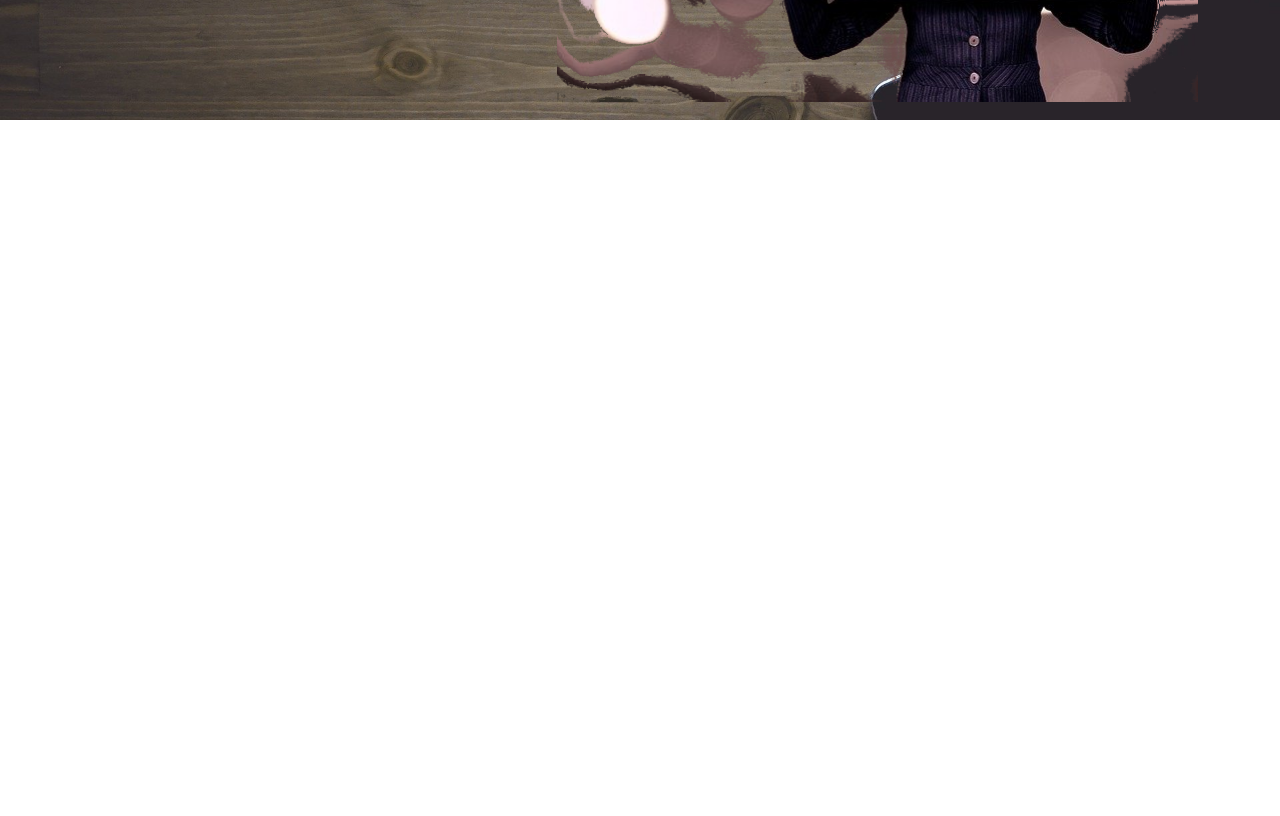
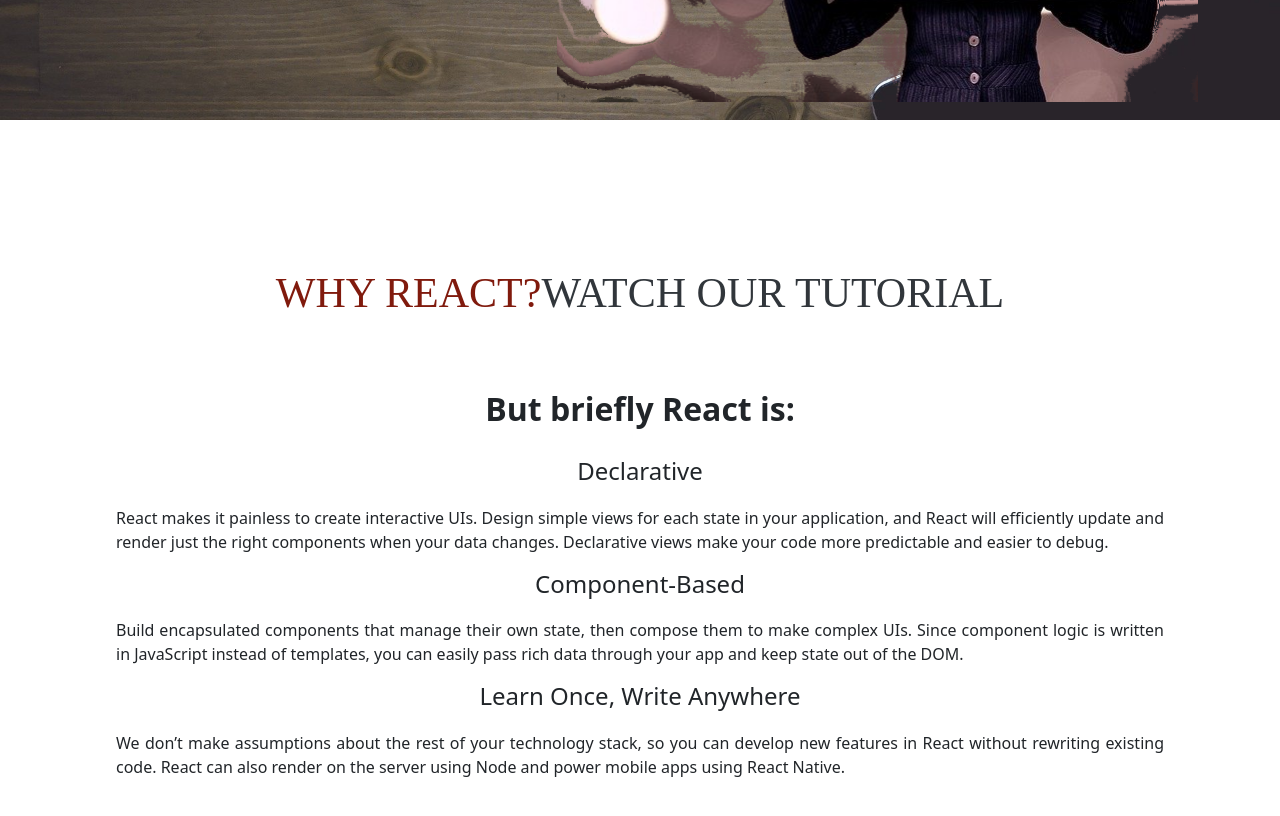
Before and after one commit to sitedoed/react-spa-tutorial, a React (Create React App) app: page / in a window 1280 px wide. Shown: the part 680-1496 px from the top of the page. Before the commit the page ends 800 px from the top, so only its background shows below. Built offline with nearby package versions, Linux system fonts and the light colour scheme.

Commit message:
WhyReact 0.1

```diff
--- a/src/App.js
+++ b/src/App.js
@@ -2,12 +2,14 @@
 import './App.css';
 import Header from './components/Header';
 import MainNav from './components/MainNav';
+import WhyReact from './components/WhyReact';
 
 function App() {
   return (
     <div className="App">
       <MainNav />
       <Header/>
+      <WhyReact />
     </div>
   );
 }
--- /dev/null
+++ b/src/components/WhyReact.css
@@ -0,0 +1,24 @@
+#why-react {
+    display: block;
+    background-size:10%;
+    padding: 100px;
+    width: 100%;
+    overflow:hidden;
+}
+#why-react h1 {
+    font-size: 42px !important;
+    font-family: "Oswald";
+    text-align: center;
+    color: #31363b;
+}
+#why-react h2{
+    padding-bottom: 20px;
+    font-weight: bold;
+}
+#why-react span {
+    color: #801a0d;
+}
+#why-react p {
+    text-align: justify;
+    margin-top: 20px;
+}
--- /dev/null
+++ b/src/components/WhyReact.jsx
@@ -0,0 +1,52 @@
+import React from "react";
+import './WhyReact.css';
+
+export default function WhyReact() {
+  return (
+    <>
+      <section id="why-react" className="">
+        <div className="container">
+          <div className="row">
+            <div
+              className="col-12 wow fadeInLeft animated p-5"
+              data-wow-delay=".5s"
+            >
+              <h1>
+                <span>WHY REACT?</span>WATCH OUR TUTORIAL
+              </h1>
+            </div>
+            <div
+              className="col-12 wow fadeInRight animated p-3"
+              data-wow-delay=".5s"
+            >
+              <h2>But briefly React is: </h2>
+
+              <h4>Declarative</h4>
+              <p>
+                React makes it painless to create interactive UIs. Design simple
+                views for each state in your application, and React will
+                efficiently update and render just the right components when
+                your data changes. Declarative views make your code more
+                predictable and easier to debug.
+              </p>
+              <h4>Component-Based</h4>
+              <p>
+                Build encapsulated components that manage their own state, then
+                compose them to make complex UIs. Since component logic is
+                written in JavaScript instead of templates, you can easily pass
+                rich data through your app and keep state out of the DOM.
+              </p>
+              <h4>Learn Once, Write Anywhere</h4>
+              <p>
+                We don’t make assumptions about the rest of your technology
+                stack, so you can develop new features in React without
+                rewriting existing code. React can also render on the server
+                using Node and power mobile apps using React Native.
+              </p>
+            </div>
+          </div>
+        </div>
+      </section>
+    </>
+  );
+}
```
